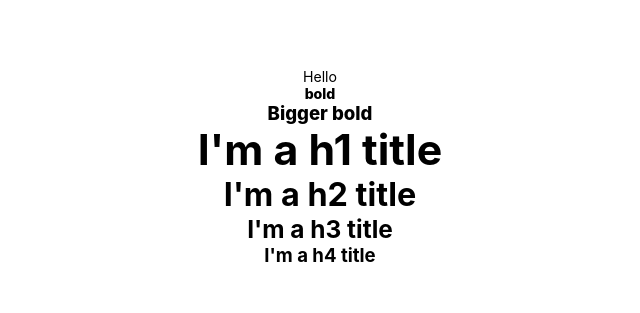
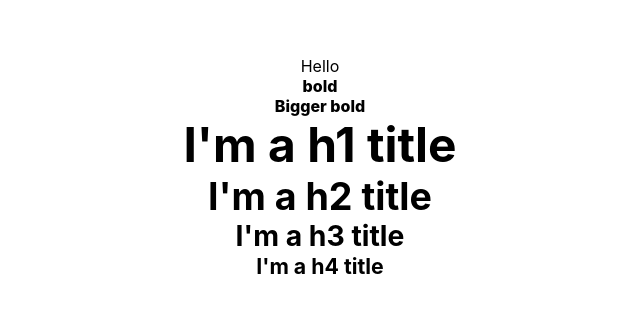
Before and after one commit to johndalvik/typography-proposal, a React (Vite) app: page / in a window 1280 px wide. Shown: the part 233-546 px from the top of the page, without its empty margins (320-960 px from the left). Built offline with nearby package versions, Linux system fonts and the light colour scheme.

Commit message:
2 files modified

```diff
--- a/src/styles/tokens.scss
+++ b/src/styles/tokens.scss
@@ -8,14 +8,13 @@
   --font-weight-medium: 500;
   --font-weight-semibold: 600;
   --font-weight-bold: 800;
-  --font-size-100: clamp(0.51rem, -0.02vw + 0.52rem, 0.5rem);
-  --font-size-200: clamp(0.64rem, 0.04vw + 0.63rem, 0.67rem);
-  --font-size-300: clamp(0.8rem, 0.14vw + 0.77rem, 0.89rem);
-  --font-size-400: clamp(1rem, 0.29vw + 0.93rem, 1.19rem);
-  --font-size-500: clamp(1.25rem, 0.51vw + 1.12rem, 1.58rem);
-  --font-size-600: clamp(1.56rem, 0.84vw + 1.35rem, 2.11rem);
-  --font-size-700: clamp(1.95rem, 1.32vw + 1.62rem, 2.81rem);
-  --font-size-800: clamp(2.44rem, 2.01vw + 1.94rem, 3.75rem);
-  --font-size-900: clamp(3.05rem, 2.99vw + 2.3rem, 5rem);
-  --font-size-1000: clamp(3.81rem, 4.38vw + 2.72rem, 6.66rem);
+
+  --type-ratio: 1.33;
+
+  --body-font-size: 1rem;
+
+  --font-size-4: calc(var(--body-font-size) * var(--type-ratio));
+  --font-size-3: calc(var(--font-size-4) * var(--type-ratio));
+  --font-size-2: calc(var(--font-size-3) * var(--type-ratio));
+  --font-size-1: calc(var(--font-size-2) * var(--type-ratio));
 }
--- a/src/typography/Header/Header.module.scss
+++ b/src/typography/Header/Header.module.scss
@@ -1,15 +1,33 @@
+h1,
 .h1 {
-  font-size: var(--font-size-700);
-  max-width: 22ch;
+  --font-size: var(--font-size-1);
+  font-size: var(--font-size);
 }
+
+h2,
 .h2 {
-  font-size: var(--font-size-600);
-  max-width: 30ch;
+  --font-size: var(--font-size-2);
+  font-size: var(--font-size);
 }
+
+h3,
 .h3 {
-  font-size: var(--font-size-500);
-  max-width: 40ch;
+  --font-size: var(--font-size-3);
+  font-size: var(--font-size);
 }
+
+h4,
 .h4 {
-  font-size: var(--font-size-400);
+  --font-size: var(--font-size-4);
+  font-size: var(--font-size);
 }
+
+:is(h1, .h1, h2, .h2, h3, .h3, h4, .h4, .fluid-type) {
+  --_font-min: var(--font-size) - var(--font-size) * var(--font-size-diff, 0.3);
+
+  font-size: clamp(
+    max(var(--body-font-size), var(--_font-min)),
+    var(--_font-min) + 1cqi,
+    var(--font-size)
+  );
+}
```
